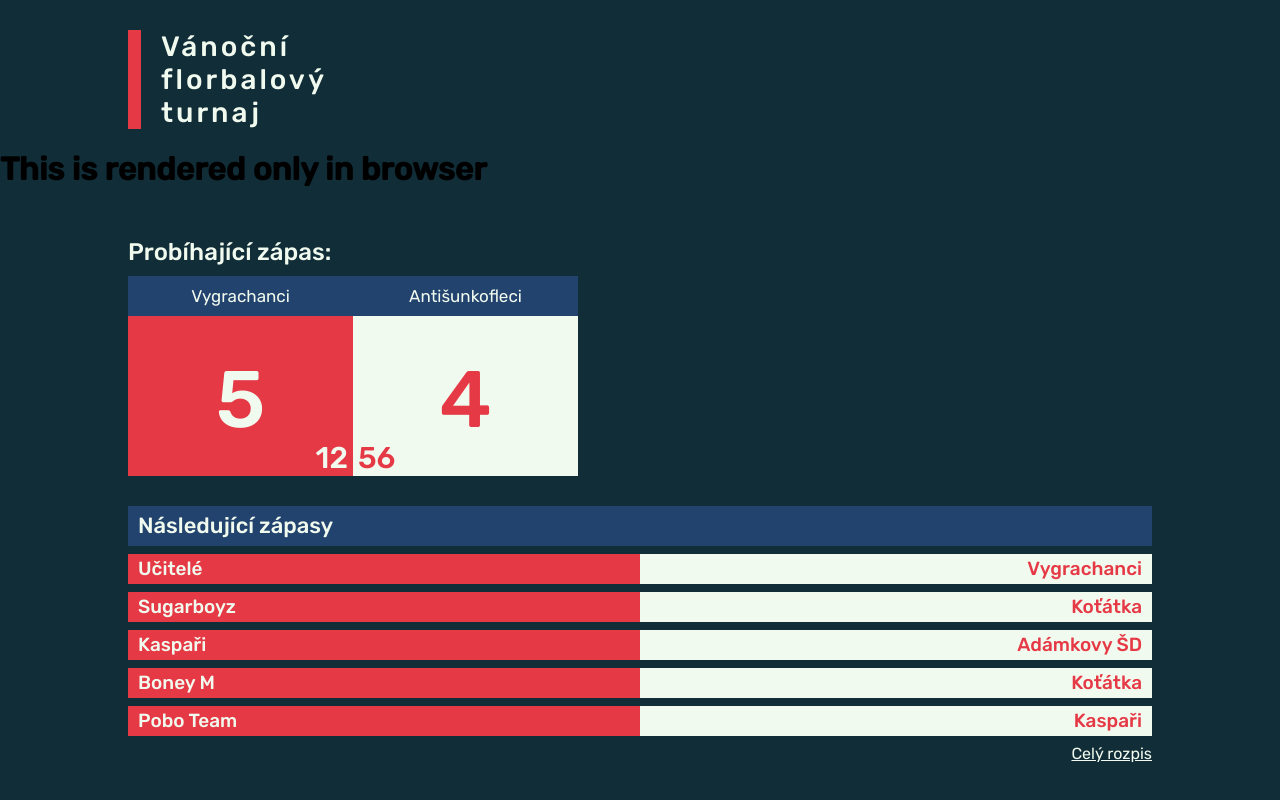
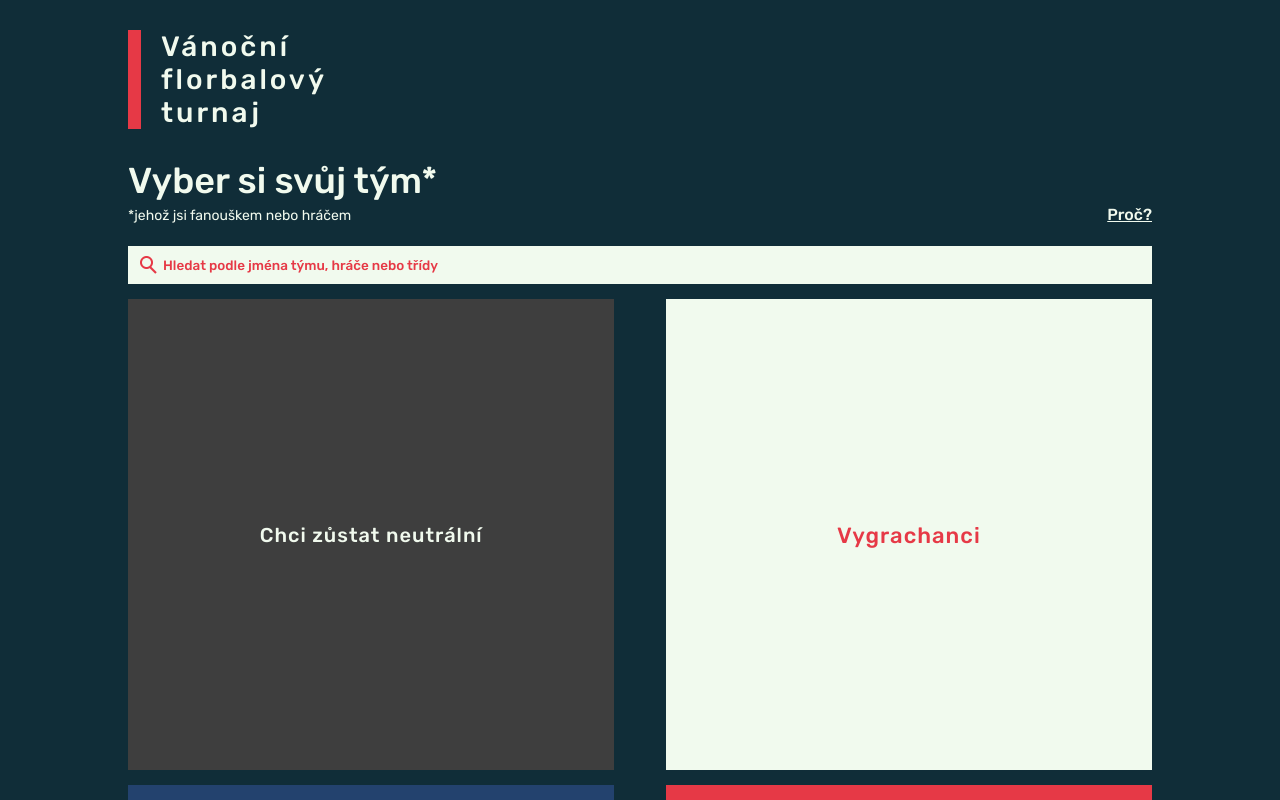
Before and after one commit to Pavlyuchenko/UnihockeySchoolTournament, a React (Create React App) app: page / in a window 1280 px wide. Shown: the top 800 px of the page. Built offline with nearby package versions, Linux system fonts and the light colour scheme.

Commit message:
Team Choose working, need search

```diff
--- a/src/App.jsx
+++ b/src/App.jsx
@@ -8,22 +8,38 @@ import {
 } from "react-router-dom";
 import Main from "./components/Main";
 import Navigation from "./components/Navigation";
+import ChooseTeam from "./components/ChooseTeam";
 
 class App extends Component {
+	checkFavoriteTeam = () => {
+		const favTeam = JSON.parse(localStorage.getItem("favTeam"));
+
+		if (favTeam && favTeam !== "") {
+			return true;
+		} else {
+			return false;
+		}
+	};
+
 	state = {};
 	render() {
 		return (
 			<Router>
 				<Switch>
+					{}
 					<Route
 						exact
 						path="/"
-						component={() => (
-							<Main
-								changeTheme={this.changeTheme}
-								colors={this.state}
-							/>
-						)}
+						component={() =>
+							this.checkFavoriteTeam() ? (
+								<Main
+									changeTheme={this.changeTheme}
+									colors={this.state}
+								/>
+							) : (
+								<ChooseTeam />
+							)
+						}
 					/>
 					<Route exact path="/alt" component={Navigation} />
 				</Switch>
--- /dev/null
+++ b/src/components/ChooseTeam.jsx
@@ -0,0 +1,125 @@
+import React, { Component } from "react";
+import Logo from "./Logo";
+import TeamOption from "./TeamOption";
+import "./css/choose_team.css";
+import { Link } from "react-router-dom";
+
+class ChooseTeam extends Component {
+	state = {
+		favTeam: "",
+		showButton: "nodisplay",
+		colors: [
+			"grey",
+			"white",
+			"blue",
+			"red",
+			"white",
+			"red",
+			"blue",
+			"white",
+		],
+		teams: [
+			"Chci zůstat neutrální",
+			"Vygrachanci",
+			"Učitelé",
+			"Boney M",
+			"Antišunkofleci",
+			"Kaspaři",
+			"Pobo Team",
+			"Koťátka",
+		],
+		lastGreen: "",
+	};
+
+	teamChoose = (team, obj, pos) => {
+		if (this.state.lastGreen !== "") {
+			this.state.lastGreen.setState(
+				{ greenL: "", greenR: "" },
+				function () {
+					if (pos === "left") {
+						obj.state.greenL = "green";
+					} else {
+						obj.state.greenR = "green";
+					}
+				}
+			);
+		} else {
+			if (pos === "left") {
+				obj.state.greenL = "green";
+			} else {
+				obj.state.greenR = "green";
+			}
+		}
+
+		if (team === this.state.favTeam) {
+			this.setState({
+				favTeam: "",
+				showButton: "nodisplay",
+				lastGreen: obj,
+			});
+		} else {
+			this.setState({ favTeam: team }, function () {
+				console.log(this.state.favTeam);
+				this.setState({ showButton: "", lastGreen: obj });
+			});
+		}
+	};
+
+	createTeamOptions = () => {
+		let result = [];
+
+		for (let i = 0; i < this.state.teams.length; i += 2) {
+			result.push(
+				<TeamOption
+					left={this.state.teams[i]}
+					right={this.state.teams[i + 1]}
+					colorL={this.state.colors[i]}
+					colorR={this.state.colors[i + 1]}
+					teamChoose={this.teamChoose}
+					green=""
+					key={this.state.teams[i]}
+				/>
+			);
+		}
+
+		return result;
+	};
+
+	saveFavTeam = () => {
+		localStorage.setItem("favTeam", JSON.stringify(this.state.favTeam));
+	};
+
+	render() {
+		return (
+			<>
+				<Logo />
+				<header id="chos-team-header">
+					<h1>Vyber si svůj tým*</h1>
+					<h3>*jehož jsi fanouškem nebo hráčem</h3>
+					<span>Proč?</span>
+					<div>
+						<input
+							type="text"
+							name=""
+							id=""
+							placeholder="Hledat podle jména týmu, hráče nebo třídy"
+						/>
+					</div>
+				</header>
+				<section id="chos-team-sect">
+					{this.createTeamOptions()}
+				</section>
+				<Link
+					id={"chos-team-ulozit"}
+					className={this.state.showButton}
+					onClick={this.saveFavTeam}
+					to="/"
+				>
+					Uložit
+				</Link>
+			</>
+		);
+	}
+}
+
+export default ChooseTeam;
--- /dev/null
+++ b/src/components/TeamOption.jsx
@@ -0,0 +1,61 @@
+import React, { Component } from "react";
+
+class TeamOption extends Component {
+	state = {
+		classL: this.props.colorL,
+		classR: this.props.colorR,
+		greenL: "",
+		greenR: "",
+	};
+
+	changeColor = (team, pos) => {
+		this.props.teamChoose(team, this, pos);
+
+		/*if (team === this.props.left) {
+			if (this.state.greenL === "") {
+				this.setState({ greenL: "green" });
+			} else {
+				this.setState({ greenL: "" });
+			}
+		} else if (team === this.props.right) {
+			if (this.state.greenR === "") {
+				this.setState({ greenR: "green" });
+			} else {
+				this.setState({ greenR: "" });
+			}
+		}*/
+	};
+
+	render() {
+		return (
+			<div className="chos-team-team-wrapper">
+				<div
+					className={
+						"chos-team-left-team " +
+						this.state.classL +
+						" " +
+						this.state.greenL
+					}
+					onClick={() => this.changeColor(this.props.left, "left")}
+				>
+					<span>{this.props.left}</span>
+					<div className="checkmark"></div>
+				</div>
+				<div
+					className={
+						"chos-team-right-team " +
+						this.state.classR +
+						" " +
+						this.state.greenR
+					}
+					onClick={() => this.changeColor(this.props.right, "right")}
+				>
+					<span>{this.props.right}</span>
+					<div className="checkmark"></div>
+				</div>
+			</div>
+		);
+	}
+}
+
+export default TeamOption;
--- /dev/null
+++ b/src/components/css/choose_team.css
@@ -0,0 +1,272 @@
+::placeholder {
+	font-weight: 500;
+	font-size: 13.5px;
+	color: #e63946;
+}
+
+#chos-team-sect {
+	margin-bottom: 80px;
+}
+
+#chos-team-header {
+	margin-left: 10%;
+	margin-right: 10%;
+	margin-top: 30px;
+}
+
+#chos-team-header h1 {
+	color: #f1faee;
+	font-weight: 500;
+	margin-bottom: 0;
+	font-size: 36px;
+}
+
+#chos-team-header h3 {
+	color: #f1faee;
+	font-weight: 400;
+	margin-top: 5px;
+	font-size: 14px;
+	float: left;
+}
+
+#chos-team-header span {
+	color: #f1faee;
+	font-weight: 500;
+	text-decoration: underline;
+	font-size: 16px;
+	margin-top: 3px;
+	float: right;
+}
+
+#chos-team-header input[type="text"] {
+	width: 100%;
+	padding: 10px 0px;
+	margin: 8px 0;
+	box-sizing: border-box;
+	border: none;
+
+	color: #e63946;
+	background: url(/Search.png) no-repeat scroll 12px 10px;
+	background-color: #f1faee;
+	padding-left: 35px;
+
+	font-weight: 500;
+	font-size: 15px;
+	margin-bottom: 0;
+	font-family: "Rubik", sans-serif;
+}
+
+.chos-team-team-wrapper {
+	display: flex;
+	justify-content: space-between;
+	margin-left: 10%;
+	margin-right: 10%;
+	margin-top: 15px;
+}
+
+.chos-team-left-team {
+	overflow: hidden;
+	width: 47.5%;
+	padding-top: 46%;
+	position: relative;
+	text-align: center;
+}
+
+.chos-team-left-team span {
+	position: absolute;
+	font-size: 20px;
+	left: 50%;
+	transform: translateX(-50%) translateY(-50%);
+	width: 100%;
+	top: 50%;
+
+	font-weight: 500;
+	font-size: 20px;
+	letter-spacing: 1px;
+}
+
+.chos-team-right-team {
+	overflow: hidden;
+	width: 47.5%;
+	padding-top: 46%;
+	position: relative;
+	text-align: center;
+}
+
+.chos-team-right-team span {
+	position: absolute;
+	font-size: 20px;
+	left: 50%;
+	transform: translateX(-50%) translateY(-50%);
+	width: 100%;
+	top: 50%;
+
+	font-weight: 500;
+	font-size: 22px;
+
+	letter-spacing: 1px;
+}
+
+.red {
+	background-color: #e63946;
+}
+.red span {
+	color: #f1faee;
+}
+
+.grey {
+	background-color: #3e3e3e;
+}
+.grey span {
+	color: #f1faee;
+}
+
+.blue {
+	background-color: #23426e;
+}
+.blue span {
+	color: #f1faee;
+}
+
+.white {
+	background-color: #f1faee;
+}
+.white span {
+	color: #e63946;
+}
+
+#chos-team-ulozit {
+	background-color: #4caf50;
+	color: #f1faee;
+	border: 0;
+	position: fixed;
+	left: 50%;
+	transform: translateX(-50%);
+	bottom: 20px;
+	width: 136px;
+	height: 42px;
+	font-size: 25px;
+	font-weight: 400;
+	font-family: "Rubik", sans-serif;
+	text-align: center;
+	line-height: 42px;
+	text-decoration: none;
+	animation: show 0.2s;
+}
+
+@keyframes show {
+	0% {
+		transform: translateY(200px) translateX(-50%);
+	}
+	100% {
+		transform: translateY(0px) translateX(-50%);
+	}
+}
+
+.nodisplay {
+	display: none;
+}
+
+@keyframes showa {
+	0% {
+		transform: translateY(0px) translateX(-50%);
+		opacity: 100%;
+	}
+	100% {
+		transform: translateY(200px) translateX(-50%);
+		opacity: 0;
+	}
+}
+
+.green {
+	-webkit-box-shadow: inset 0px 0px 0px 8px #4caf50;
+	-moz-box-shadow: inset 0px 0px 0px 8px #4caf50;
+	box-shadow: inset 0px 0px 0px 8px #4caf50;
+	position: relative;
+}
+
+.green::before {
+	content: "";
+	display: inline-block;
+	position: absolute;
+	left: 0;
+	top: 0;
+	background-color: #4caf50;
+	filter: opacity(0.75);
+	width: 100%;
+	height: 100%;
+}
+
+.green span {
+	color: #f1faee;
+}
+
+.green span::before {
+	content: "";
+	display: inline-block;
+	background-color: #4caf50;
+	width: 70px;
+	height: 70px;
+	position: absolute;
+	top: 50%;
+	left: 50%;
+	transform: translateX(-50%) translateY(-50%);
+	border-radius: 500px;
+	animation: check-drop 0.3s cubic-bezier(0.31, 0.58, 0.28, 0.68);
+}
+
+.green .checkmark {
+	position: absolute;
+	display: inline-block;
+	width: 22px;
+	height: 22px;
+	-webkit-transform: rotate(45deg) translateX(-50%) translateY(-50%); /* Chrome, Safari, Opera */
+	transform: rotate(45deg) translateX(-50%) translateY(-50%);
+	top: calc(50%);
+	left: calc(50% - 11px);
+	animation: check-drop-mark 0.3s cubic-bezier(0.31, 0.58, 0.28, 0.68);
+}
+
+.green .checkmark:before {
+	content: "";
+	position: absolute;
+	width: 8px;
+	height: 30px;
+	background-color: #ccc;
+	left: 14px;
+	top: -1px;
+}
+
+.green .checkmark:after {
+	content: "";
+	position: absolute;
+	width: 12px;
+	height: 8px;
+	background-color: #ccc;
+	left: 4px;
+	top: 21px;
+}
+
+@keyframes check-drop-mark {
+	0% {
+		transform: translateY(-200px) translateX(-10%) rotate(45deg);
+	}
+	50% {
+		transform: translateY(0%) translateX(0%) rotate(45deg);
+	}
+	100% {
+		transform: translateY(calc(-50%+22px)) translateX(0%) rotate(45deg);
+	}
+}
+
+@keyframes check-drop {
+	0% {
+		transform: translateY(-200px) translateX(-50%);
+	}
+	50% {
+		transform: translateY(0%) translateX(-50%);
+	}
+	100% {
+		transform: translateY(-50%) translateX(-50%);
+	}
+}
```
Also changed, not shown: public/Search.png (added).
